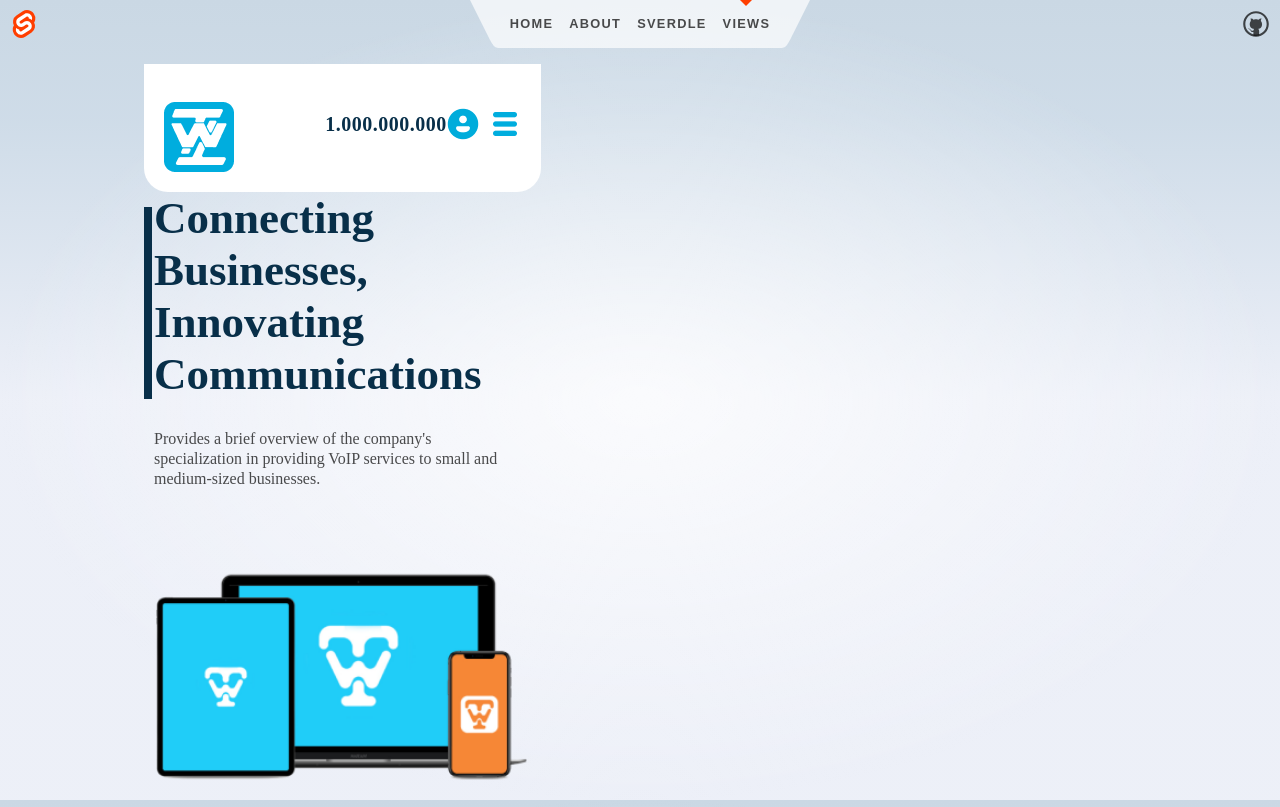
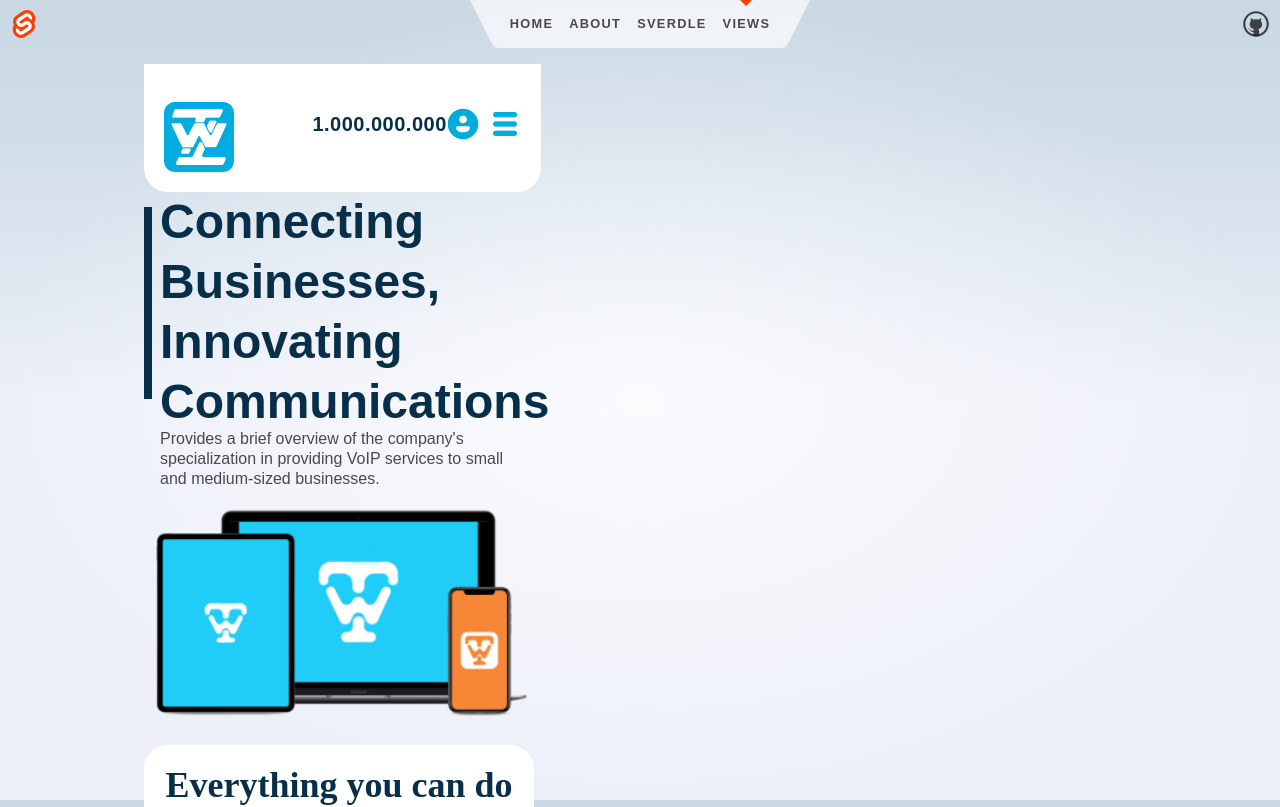
Before and after one commit to yudith0309/InterfaceMovil, a SvelteKit app: page /views in a window 1280 px wide. Shown: the top 807 px of the page. Built offline with nearby package versions, Linux system fonts and the light colour scheme.

Commit message:
Cambiando propiedad de textos dando formato.

```diff
--- a/src/routes/views/+page.svelte
+++ b/src/routes/views/+page.svelte
@@ -13,23 +13,22 @@
 
   <div class="w-2/5 h-32 p-5 bg-white rounded-bl-3xl rounded-br-3xl justify-between items-end inline-flex">
 	<img alt="The project logo" src={newlogo} />
-	<div class="h-24 relative"></div>
-		<div class="h-24 justify-end items-center flex">
-	  <div class="text-center text-sky-950 text-xl font-semibold font-['K2D'] leading-6 tracking-wide">1.000.000.000</div>
+	<div class="h-24 justify-end items-center flex">
+	  <div class="text-center text-sky-950 text-xl font-semibold font-variant-numeric:lining-nums leading-6 tracking-wide">1.000.000.000</div>
 	  <div class="justify-start items-center gap-2.5 flex">
 		<img class="w-8 h-8" src={icons8}/>
 		<div class="w-8 h-8 relative">
-		  <img class="w-8 h-8 left-0 top-0 absolute" src={icons8_menu}/>
+		  <img class="w-8 h-8 left-0" src={icons8_menu}/>
 		</div>
 	  </div>
 	</div>
   </div>
 
-  <div class="w-48 h-80 relative">
-	<div class="w-48 h-0 left-0 top-[207px] absolute origin-top-left -rotate-90 border-4 border-sky-950"></div>
-	<div class="w-2/5 h-96 left-[10px] top-0 absolute">
-	  <div class="w-2/5 h-80 left-0 top-0 absolute text-sky-950 text-[45px] font-semibold font-['Mada'] leading-[52px]">Connecting Businesses, Innovating Communications</div>
-	  <div class="w-[350px] left-0 top-[237px] absolute text-stone-950/opacity-60 text-base font-normal font-['Khula'] leading-tight">Provides a brief overview of the company's specialization in providing VoIP services to small and medium-sized businesses.</div>
+  <div class="w-1/3 h-64 relative">
+	<div class="w-1/3 h-32 space-x-4">
+	  <div class="w-48 h-0 top-[207px] absolute origin-top-left -rotate-90 border-4 border-sky-950"></div>
+	  <div class="w-1/3 h-32 absolute text-sky-950 text-5xl font-semibold leading-tight">Connecting Businesses, Innovating Communications</div>
+	  <div class="w-[350px] top-[237px] absolute text-stone-950/opacity-60 text-base font-normal leading-tight">Provides a brief overview of the company's specialization in providing VoIP services to small and medium-sized businesses.</div>
 	</div>
   </div>
   <img class="w-96 h-[297px] relative" src={smartmockups} />
```
